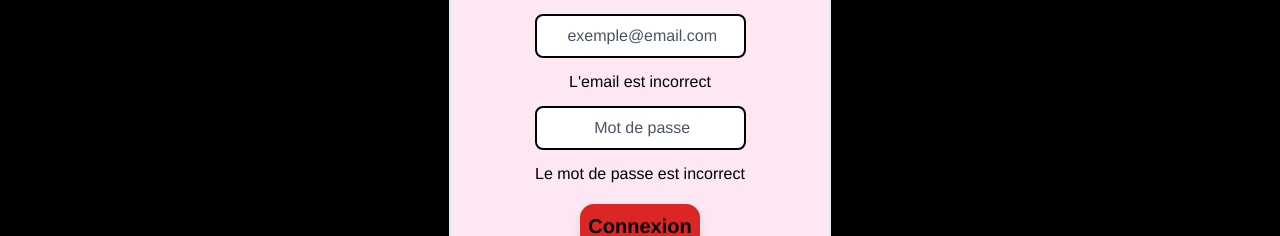
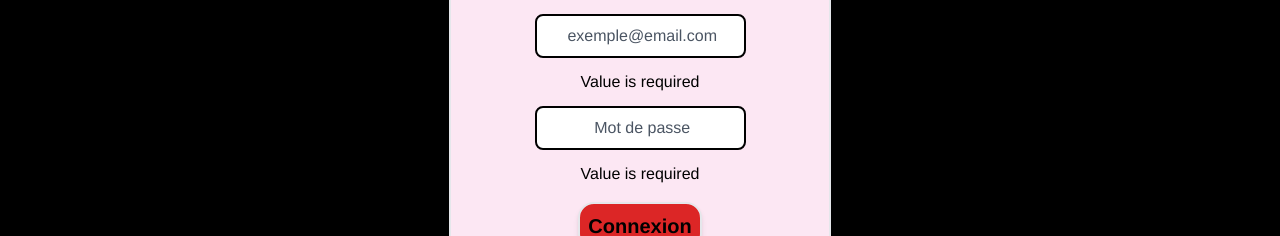
Before and after one commit to Hortleur/groupamania, a Vue app: page /#/ in a window 1280 px wide. Both pictures are taken after a click on the button "Connexion". Shown: the part 352-588 px from the top of the page. Built offline with nearby package versions, Linux system fonts and the light colour scheme; no server answers.

Commit message:
validation +- ok

```diff
--- a/package.json
+++ b/package.json
@@ -9,14 +9,13 @@
   },
   "dependencies": {
     "@tailwindcss/postcss7-compat": "^2.2.17",
-    "@vuelidate/core": "^2.0.0-alpha.33",
+    "@vuelidate/core": "^2.0.0-alpha.34",
     "@vuelidate/validators": "^2.0.0-alpha.26",
     "autoprefixer": "^9",
     "axios": "^0.24.0",
     "core-js": "^3.20.2",
     "date-fns": "^2.28.0",
     "es6-promise": "^4.2.8",
-    "moment": "^2.29.1",
     "mutationobserver-shim": "^0.3.7",
     "popper.js": "^1.16.1",
     "portal-vue": "^2.1.7",
@@ -25,7 +24,6 @@
     "timeago.js": "^4.0.2",
     "vue": "^3.2.26",
     "vue-router": "^4.0.0-0",
-    "vuelidate": "^0.7.7",
     "vuex": "^4.0.0-0"
   },
   "devDependencies": {
--- a/src/components/Login.vue
+++ b/src/components/Login.vue
@@ -6,15 +6,15 @@
         <p class="card_subtitle text-lg" v-else>Déjà un compte ? <span class="card_action text-base text-orangeGroupo hover:text-green-600 cursor-pointer" @click="switchToLogin">Se Connecter</span></p>
         <div class="form-row">
             <input v-model="email" type="text" placeholder=" exemple@email.com" class=" py-2 my-3 rounded-lg placeholder-gray-600 border-2 border-black text-center">
-            <div v-if="v$.email.$error">L'email est incorrect</div>
+            <div v-if="v$.email.$error">{{v$.email.$errors[0].$message}}</div>
         </div>
         <div class="form-row" v-if="mode == 'create'">
             <input v-model="prenom" type="text" placeholder=" Prenom" class=" py-2 my-6 rounded-lg placeholder-gray-600 border-2 border-black text-center">
-            <div v-if="v$.prenom.$error">Le prénom est incorrect</div>
+            <div v-if="v$.prenom.$error">{{v$.prenom.$errors[0].$message}}</div>
         </div>
         <div class="form-row">
             <input v-model="password" type="password" placeholder=" Mot de passe" class=" py-2 my-3 rounded-lg placeholder-gray-600 border-2 border-black text-center">
-            <div v-if="v$.password.$error">Le mot de passe est incorrect</div>
+            <div v-if="v$.password.$error">{{v$.password.$errors[0].$message}}</div>
         </div>
         <div class="form-row" v-if="mode == 'login' && status == 'error_login'">
             Adresse mail ou mot de passe invalide
@@ -31,26 +31,27 @@
 </template>
 
 <script>
-//import axios from "axios";
 import { mapState } from "vuex";
-import useValidate from "@vuelidate/core"
+import useVuelidate from "@vuelidate/core";
 import { required, alphaNum, alpha, email} from '@vuelidate/validators'
 
 export default {
     name: 'Login',
-    data: function() {
+    data() {
         return{
-            v$: useValidate(),
+            v$: useVuelidate(),
             mode: 'login',
             email: '',
             prenom: '',
             password: '',
         }
     },
-    validations:{
+    validations(){
+        return {
             email: {required, email},
             prenom: {required, alpha},
             password:{required, alphaNum}
+        }
     },
     computed: {
         ...mapState(['status'])
@@ -64,7 +65,7 @@ export default {
        },
        login() {
            this.v$.$validate()
-           if (!this.v$.$invalide) {
+           if (!this.v$.$error) {
                const self = this
            return this.$store.dispatch('login', {
                email: this.email,
@@ -80,7 +81,7 @@ export default {
        } ,
        createAccount(){
            this.v$.$validate()
-           if (!this.v$.$invalide) {
+           if (!this.v$.$error) {
                const self = this
            return this.$store.dispatch('createAccount', {
                email: this.email,
@@ -88,19 +89,6 @@ export default {
                password: this.password
            }).then(function(response) {
                localStorage.setItem('gpc', JSON.stringify(response.data.data))
-               /*const instance = axios.create({
-                    baseURL: "http://localhost:3000/api",
-                    headers: {
-                        "Authorization": `Bearer ${response.data.data.token}`,
-                    }
-                })
-                instance.post('/createProfile')
-                    .then((res) => {
-                    return res
-                    })
-                    .catch((error) => {
-                    return error
-                    })*/
                self.$router.push('/Post');
            }).catch(function(error) {
                alert('Compte déjà existant')
--- a/src/views/Profile.vue
+++ b/src/views/Profile.vue
@@ -40,6 +40,9 @@
                         <div v-show="bioForm">
                             <form class=" flex flex-col">
                                 <textarea v-model="bio" cols="20" rows="5" class=" border-2 border-gray-400"></textarea>
+                                <div v-if="v$.bio.$error">
+                                    {{v$.bio.$errors[0].$message}}
+                                </div>
                                 <button @click=" updateBio" type="submit" class=" bg-pink-100 mt-2 p-2 rounded-lg font-semibold border-2 border-gray-400">Enregistrer</button>
                             </form>
                         </div>
@@ -60,11 +63,14 @@
 </template>
 
 <script>
+    import useVuelidate from '@vuelidate/core';
+    import { required} from '@vuelidate/validators'
     import Header from "../components/Header.vue";
     import Footer from "../components/Footer.vue";
     import axios from "axios";
     const gpc = localStorage.getItem('gpc')
     const token = JSON.parse(gpc).token
+
 
     export default {
         name: 'Profile',
@@ -75,6 +81,7 @@
         },
         data() {
             return {
+                v$: useVuelidate(),
                 userId: JSON.parse(localStorage.getItem('gpc')).id,
                 profileTrue: false,
                 profile: '',
@@ -87,11 +94,18 @@
 
             }
         },
+        validations(){
+            return{
+                bio:{required}
+            }
+        },
         methods: {
             logOut() {
                 localStorage.clear()
             },
             updateBio() {
+                this.v$.$validate()
+                    if (!this.v$.$error) {
                         const instance = axios.create({
                         baseURL: "http://localhost:3000/api",
                         headers: {
@@ -100,12 +114,16 @@
                         })
                         instance.put('/editProfileBio',{
                             bio: this.bio
-                } )
+                        })
                         .then(res => {
                             this.bioForm = !this.bioForm
                             this.getProfile()
                             return res
                         })
+                        .catch((error) => {
+                            return error
+                        })
+                    }
             },
             getProfile() {
                 const instance = axios.create({
```
Also changed, not shown: 1 other file (tests, documents, lock files or other folders). Lines whose indentation alone changed are shown as unchanged.
